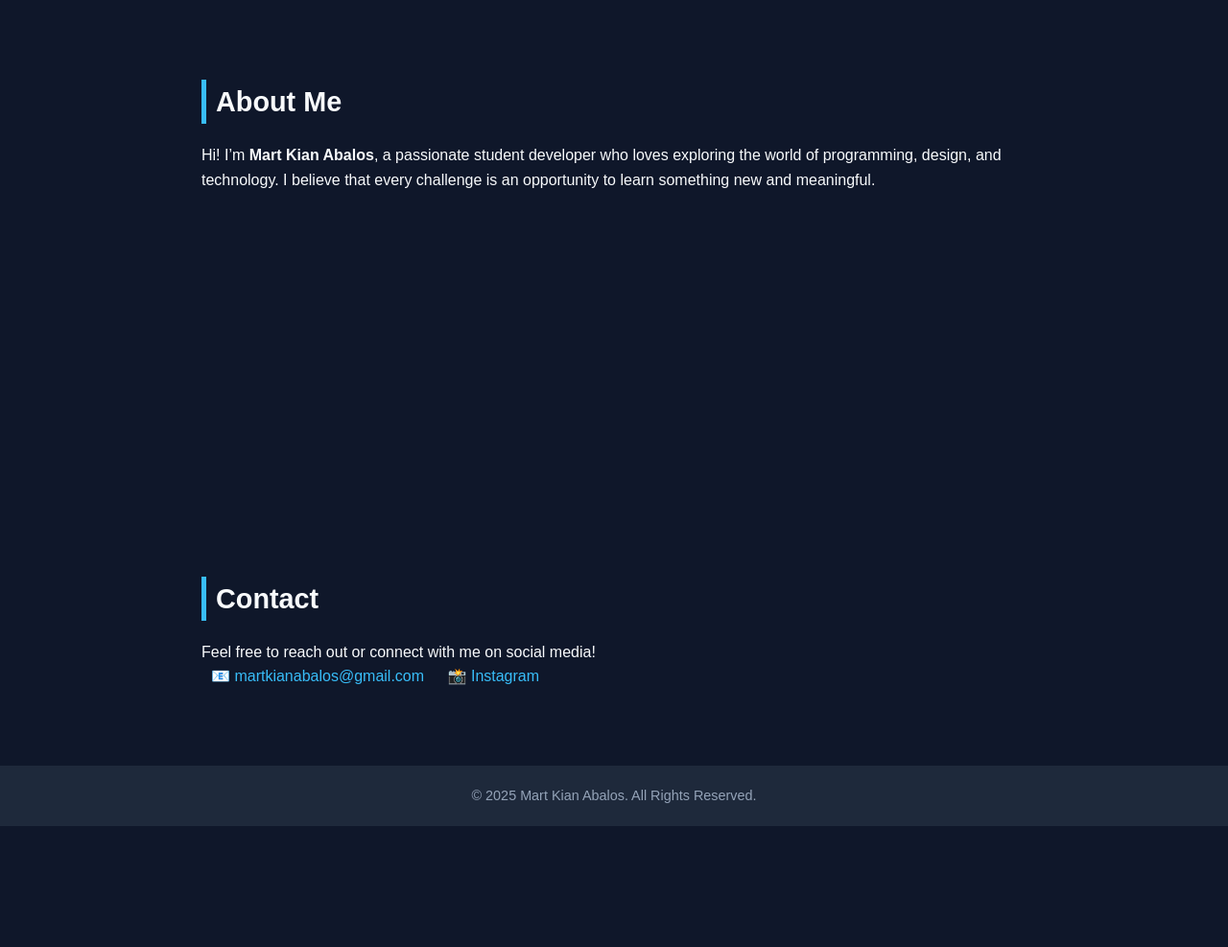
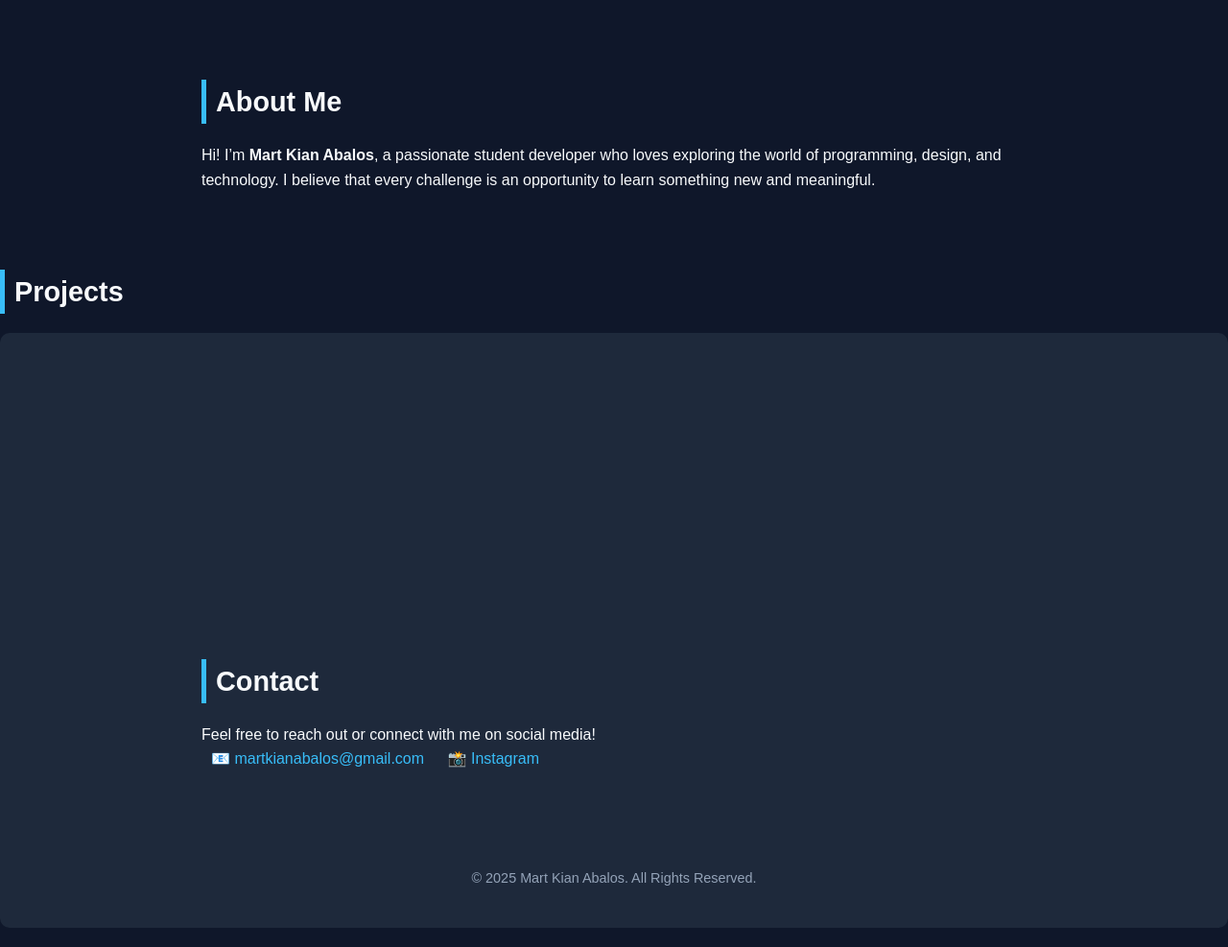
Before and after one commit to abalosmartkian-del/martkianabalos.github.io, a plain HTML site: page index.html in a window 1280 px wide. Shown: the part 636-1623 px from the top of the page at 96% size. Before the commit the page ends 1497 px from the top, so only its background shows below. Drawn offline with Linux system fonts and the light colour scheme.

Commit message:
Update index.html

```diff
--- a/index.html
+++ b/index.html
@@ -163,6 +163,8 @@ cloudFilesActiveLog =  <!DOCTYPE html>
       I believe that every challenge is an opportunity to learn something new and meaningful.
     </p>
   </section>
+  <h3>Projects</h3>
+    <div class="project">
 
   <section id="projects">
 
```
